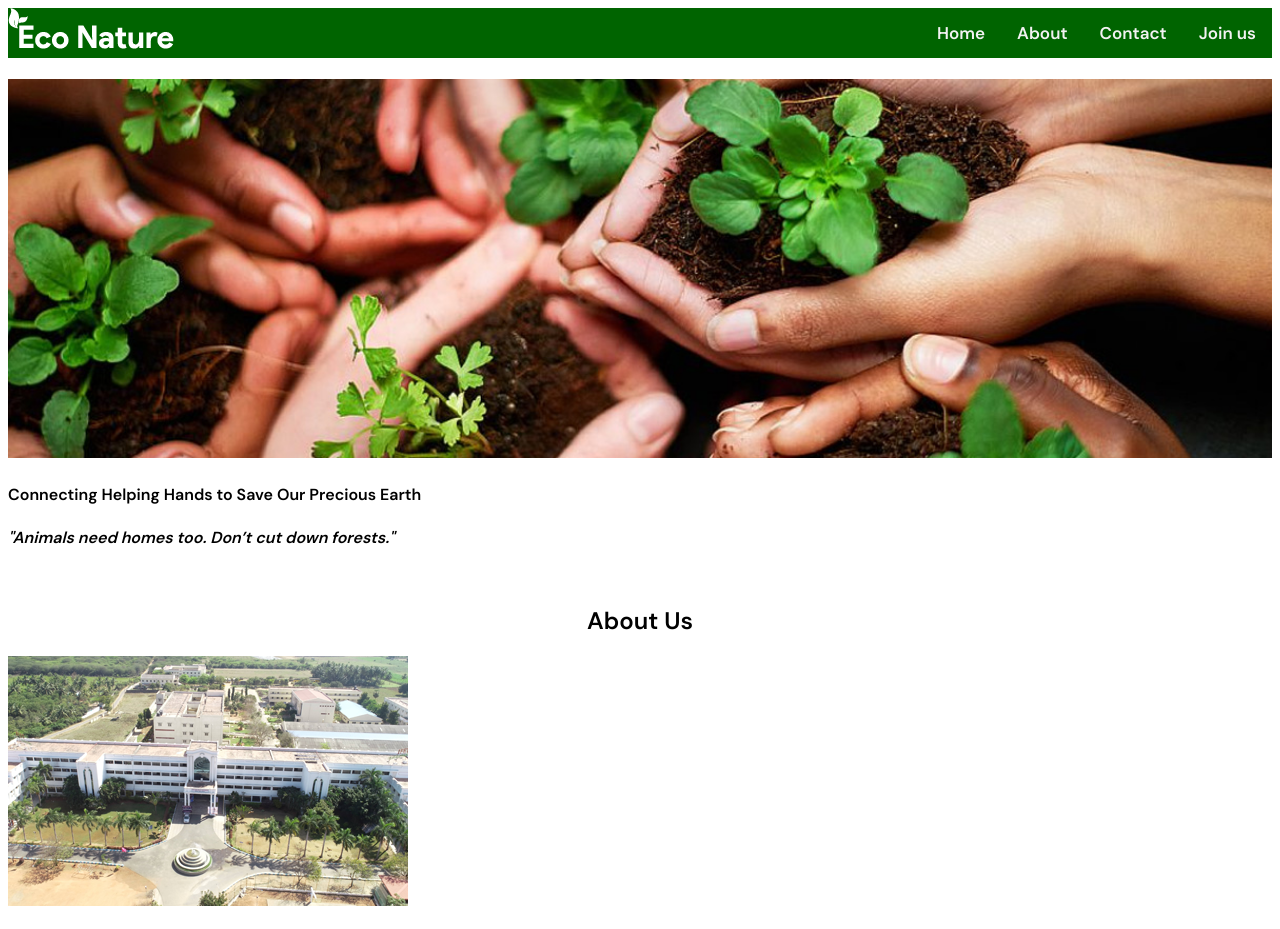
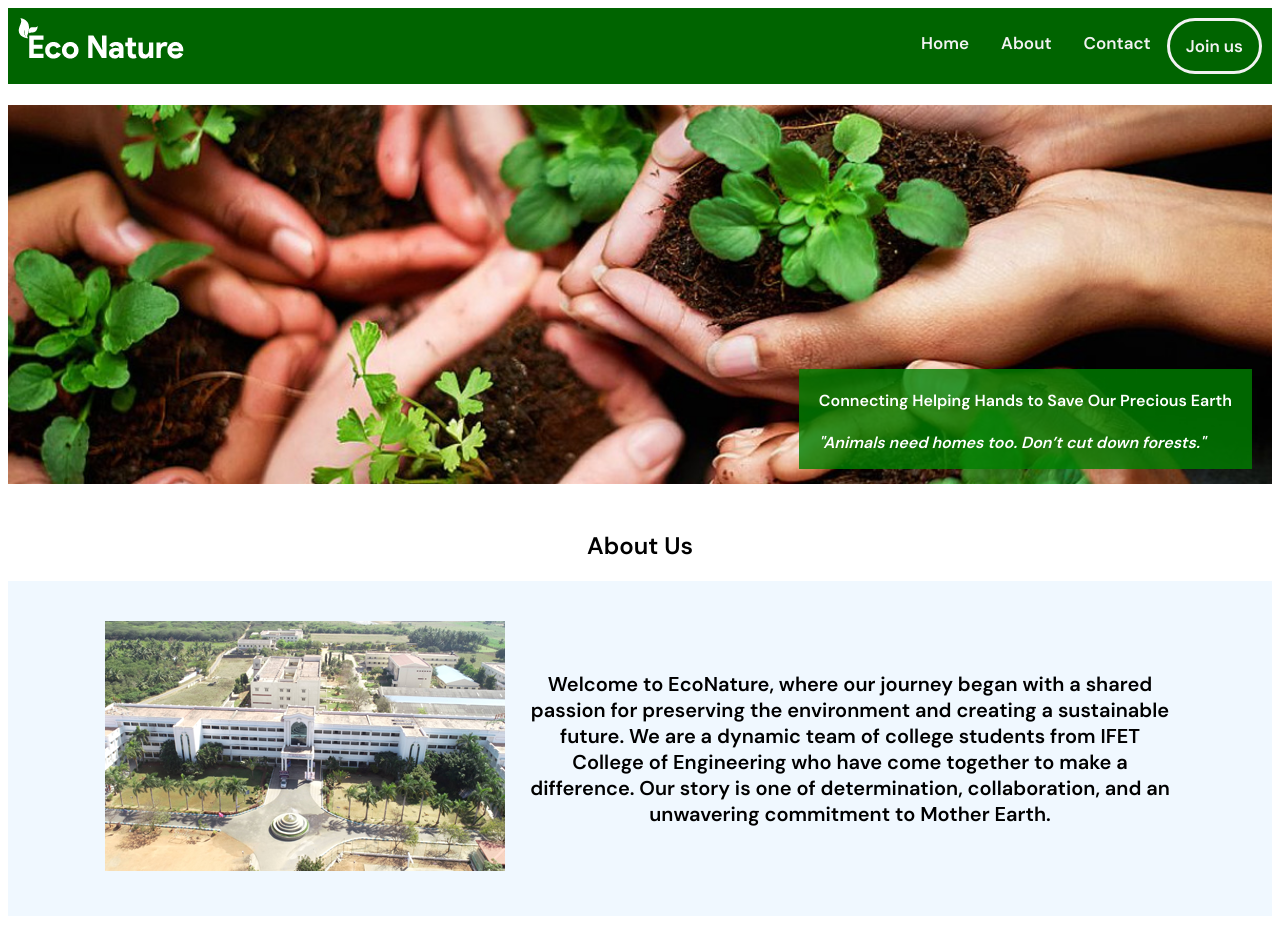
Before and after one commit to navijanani/econature, a plain HTML site: page about.html in a window 1280 px wide. Shown: the top 929 px of the page. Drawn offline with Linux system fonts and the light colour scheme.

Commit message:
Update style.css

```diff
--- a/style.css
+++ b/style.css
@@ -2,6 +2,7 @@
     background-color: #006400;
     overflow: hidden;
     margin: 0%;
+    padding: 10px;
 
 }
 
@@ -19,6 +20,12 @@
     float:right;
 }
 
+.jsnav {
+    border-color: #7FA828;
+    border: solid;
+    border-radius: 30px;
+
+}
 .logo{
 float: left;
 
@@ -98,6 +105,7 @@ padding-top: 150px;
 padding: 0 16px;
 }
 
+
 .container::after, .row::after {
 content: "";
 clear: both;
@@ -148,3 +156,41 @@ padding-top: 150px;
 text-align: center;
 
 }
+
+
+
+/*ABOUT PAGE*/
+.headerabout {
+    position: relative;
+  }
+
+  .text-block {
+    position: absolute;
+    bottom: 20px;
+    right: 20px;
+    background-color: rgba(0, 128, 0, 0.8);
+    color: white;
+    padding-left: 20px;
+    padding-right: 20px;
+  }
+
+  .abtcontainer {
+   background-color: aliceblue;
+    padding: 40px;
+    display: flex;
+    align-items: center;
+    justify-content: center
+  }
+
+  abtimg {
+    max-width: 100%;
+    max-height:100%;
+
+  }
+
+  .abttext {
+    max-width: 650px;
+    text-align: center;
+    font-size: 10px;
+    padding-left: 20px;
+  }
```
Lines whose indentation alone changed are shown as unchanged.
